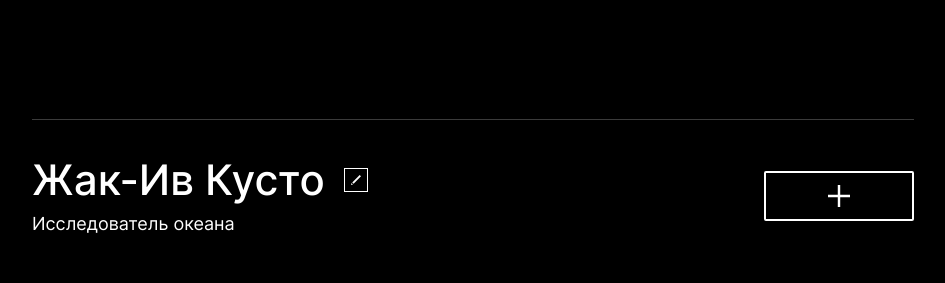
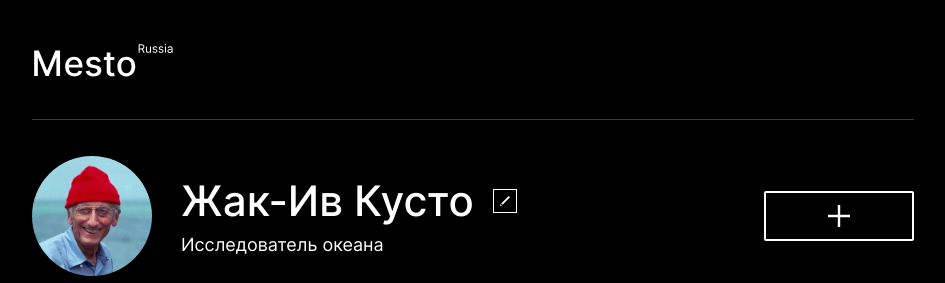
Before and after one commit to AskaFot/mesto-project-ff, a website built with webpack: page src/index.html in a window 1280 px wide. Shown: the top 283 px of the page, without its empty margins (167-1112 px from the left). Built offline with nearby package versions, Linux system fonts and the light colour scheme; grey boxes are pictures that could not be loaded.

Commit message:
working_version_of_the_site

```diff
--- a/src/index.html
+++ b/src/index.html
@@ -11,11 +11,11 @@
 <body class="page">
 <div class="page__content">
   <header class="header page__section">
-    <!-- <img src="<%=require('./images/logo.svg')%>" alt="Логотип проекта масто" class="logo header__logo"> -->
+    <img src="<%=require('./images/logo.svg')%>" alt="Логотип проекта масто" class="logo header__logo">
   </header>
   <main class="content">
     <section class="profile page__section">
-      <!-- <div class="profile__image" style="background-image: url(<%=require('./images/avatar.jpg')%>)" ></div> -->
+      <div class="profile__image" style="background-image: url(<%=require('./images/avatar.jpg')%>)" ></div>
           <div class="profile__info">
         <h1 class="profile__title">Жак-Ив Кусто</h1>
         <button class="profile__edit-button" type="button"></button>
```
